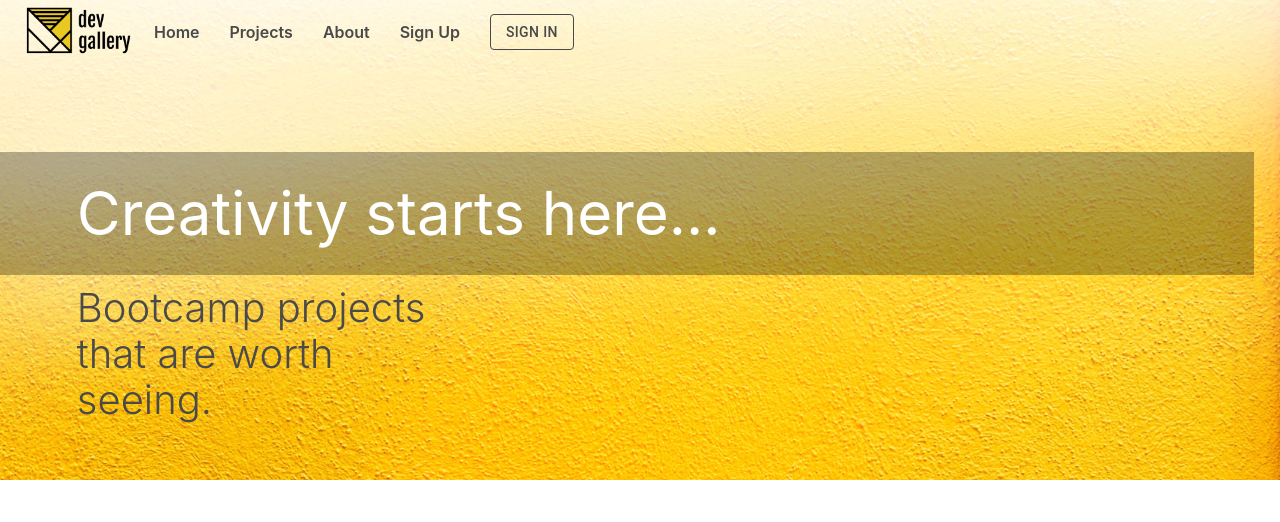
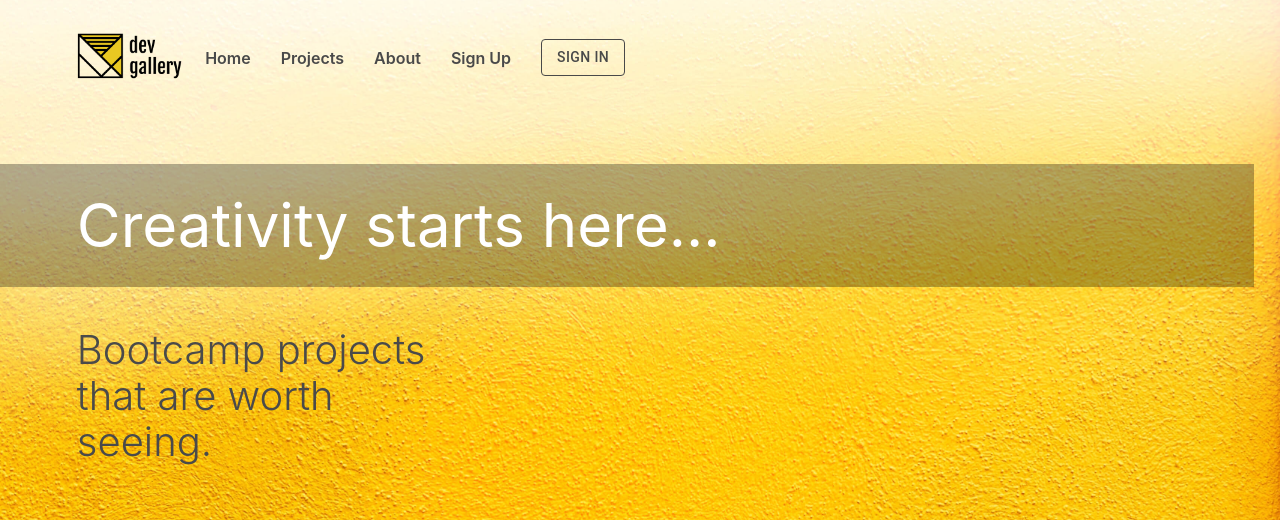
Before and after one commit to leelalaim/final-project, a React (Create React App) app in the folder frontend/: page /projects in a window 1280 px wide. Shown: the top 522 px of the page. Built offline with nearby package versions, Linux system fonts and the light colour scheme; no server answers.

Commit message:
More styling on banners

```diff
--- a/frontend/src/components/Hamburger.jsx
+++ b/frontend/src/components/Hamburger.jsx
@@ -27,9 +27,9 @@ const LogoHamburger = styled.img`
     top: 2.7%;
     left: 5%;
   }
-  @media (min-width: 768px) {
-    left: 6%;
-  }
+  // @media (min-width: 768px) {
+  //   left: 6%;
+  // }
   @media (min-width: 781px) {
     display: none;
   }
--- a/frontend/src/components/NavBar.jsx
+++ b/frontend/src/components/NavBar.jsx
@@ -42,8 +42,16 @@ const Container = styled.div`
   left: 0;
   z-index: 1;
   border: none;
+  padding-left: 2%;
+  padding-top: 2%;
   @media (max-width: 781px) {
     display: none;
+  }
+  @media (min-width: 1280px) {
+    padding-left: 4%;
+  }
+  @media (min-width: 1440px) {
+    padding-left: 4.5%;
   }
 `;
 
--- a/frontend/src/components/ProjectsSecondBanner.jsx
+++ b/frontend/src/components/ProjectsSecondBanner.jsx
@@ -33,15 +33,19 @@ const TextContainer = styled.div`
   flex-direction: column;
   align-items: flex-end;
   position: absolute;
-  top: 29%;
+  top: 35%;
   left: 10%;
   @media (min-width: 375px) {
     top: 32%;
     left: 10%;
   }
   @media (min-width: 768px) {
-    top: 20%;
+    top: 36%;
     left: 20%;
+  }
+  @media (min-width: 1280px) {
+    top: 36%;
+    left: 5%;
   }
   @media (min-width: 1440px) {
     top: 20%;
--- a/frontend/src/components/TopYellowBanner.jsx
+++ b/frontend/src/components/TopYellowBanner.jsx
@@ -27,10 +27,10 @@ const BannerImage = styled.img`
     height: 50vh;
   }
   @media (min-width: 1280px) {
-    height: 60vh;
+    height: 65vh;
   }
   @media (min-width: 1400px) {
-    height: 65vh;
+    height: 70vh;
   }
 `;
 
@@ -80,9 +80,9 @@ const BannerParagraph = styled.p`
     padding-left: 6%;
   }
   @media (min-width: 1280px) {
+    margin-top: 40px;
     font-size: 40px;
     line-height: 46px;
-    width: 400px;
     padding-left: 6%;
   }
 `;
--- a/frontend/src/pages/SignUp.jsx
+++ b/frontend/src/pages/SignUp.jsx
@@ -213,7 +213,7 @@ export const SignUp = () => {
 
             <p>
               Please note that we store your email in our database for the
-              purpose of signing up and in
+              purpose of signing up and signing in.
             </p>
             <Grid container justify="flex-end"></Grid>
           </Form>
```
